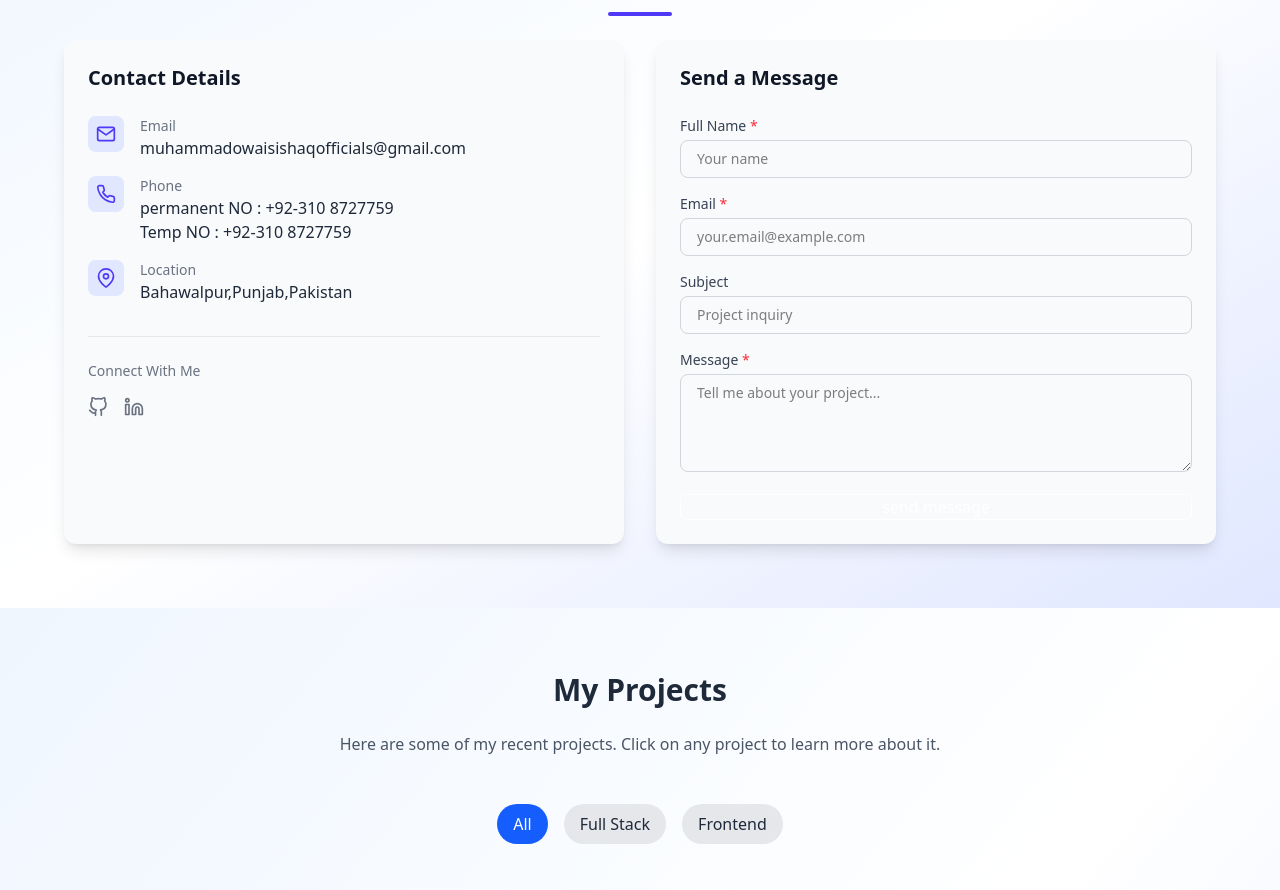
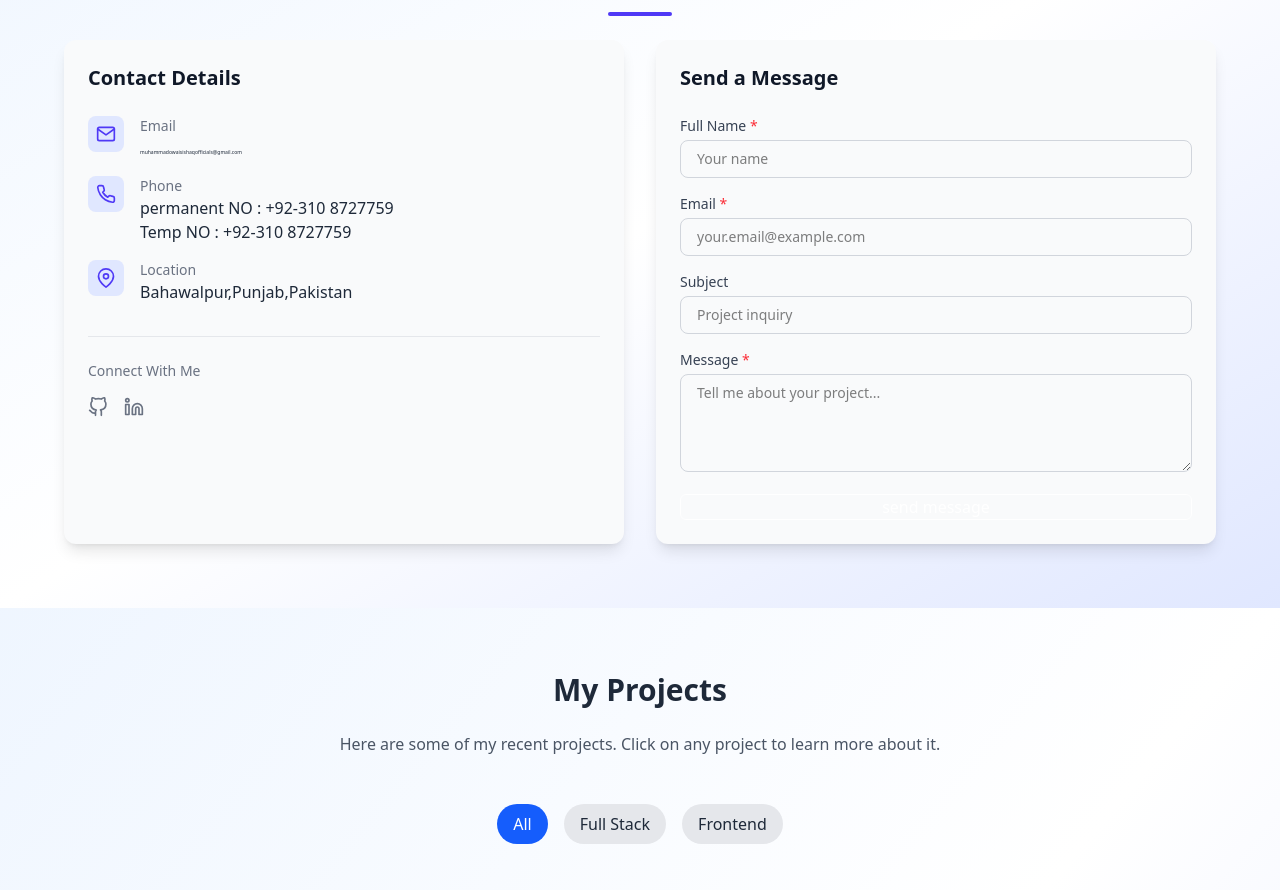
Before and after one commit to Jam-Awais-Ishaq/ProfolioInNextJS, a Next.js app: page / in a window 1280 px wide. Shown: the part 1740-2630 px from the top of the page. Built offline with nearby package versions, Linux system fonts and the light colour scheme.

Commit message:
some adjustments

```diff
--- a/src/app/about/page.js
+++ b/src/app/about/page.js
@@ -11,7 +11,7 @@
       <div className="max-w-7xl mx-auto">
         <div className="text-center mb-12">
           <h2 className="text-3xl font-bold text-gray-900 dark:text-white sm:text-4xl">
-            About Me
+            About me
           </h2>
           <div className="w-20 h-1 bg-blue-600 mx-auto mt-4"></div>
         </div>
--- a/src/app/contact/page.js
+++ b/src/app/contact/page.js
@@ -54,7 +54,7 @@
                         </h3>
 
                         <div className="space-y-4">
-                            <div className="flex items-start gap-4">
+                            <div className="flex items-start md:gap-4 ">
                                 <div className="bg-indigo-100 dark:bg-indigo-900/20 p-2 rounded-lg">
                                     <FiMail className="text-indigo-600 dark:text-indigo-400 text-xl" />
                                 </div>
@@ -62,9 +62,11 @@
                                     <p className="text-sm text-gray-500 dark:text-gray-400">Email</p>
                                     <a
                                         href="mailto:contact@example.com"
-                                        className="text-base text-gray-800 dark:text-white hover:text-indigo-600 dark:hover:text-indigo-400 transition-colors">
+                                        className="text-base md:text-md sm:text-[5px] text-gray-800 dark:text-white hover:text-indigo-600 dark:hover:text-indigo-400 transition-colors"
+                                    >
                                         muhammadowaisishaqofficials@gmail.com
                                     </a>
+
                                 </div>
                             </div>
 
```
